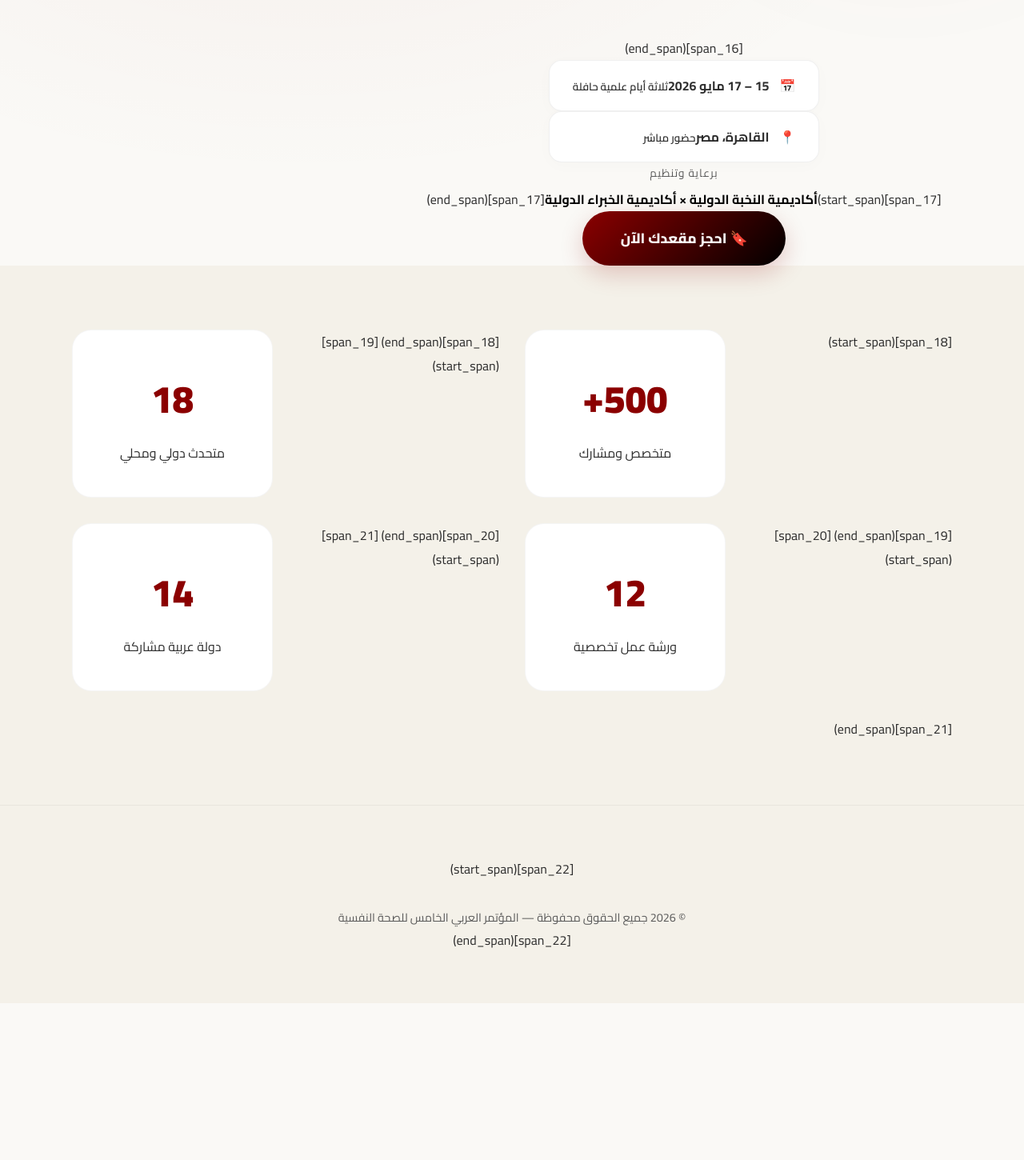
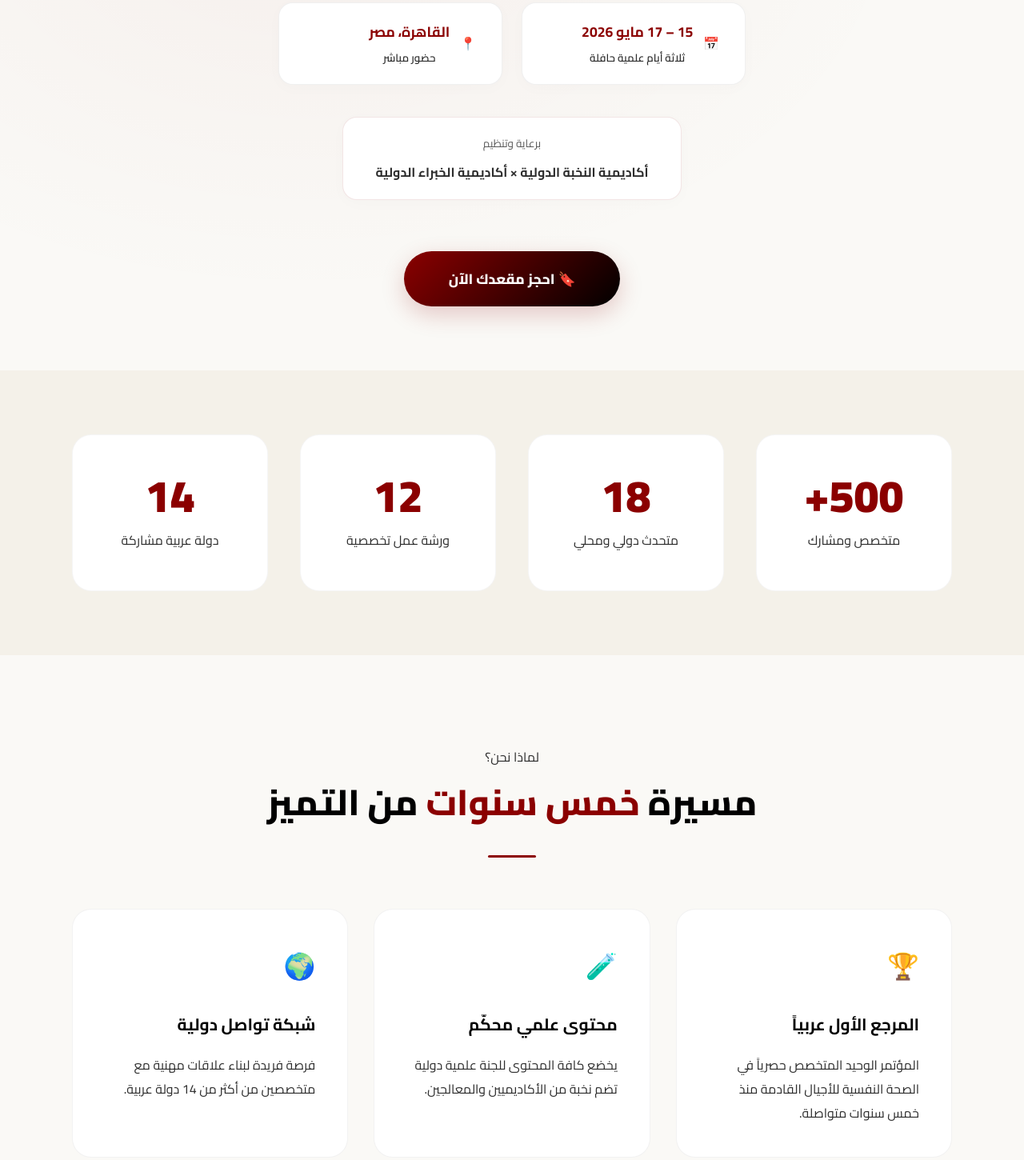
Before and after one commit to IEAtd-Academy2/Convrenc-Ieatd, a plain HTML site: page index.html in a window 1280 px wide. Shown: the part 504-1954 px from the top of the page at 80% size. Before the commit the page ends 1758 px from the top, so only its background shows below. Drawn offline with Linux system fonts and the light colour scheme.

Commit message:
Update index.html

```diff
--- a/index.html
+++ b/index.html
@@ -1,96 +1,102 @@
 <!DOCTYPE html><html lang="ar" dir="rtl"><head><meta charset="UTF-8"><meta name="viewport" content="width=device-width, initial-scale=1.0"><title>المؤتمر العربي الخامس للصحة النفسية للأطفال والمراهقين</title><link href="https://fonts.googleapis.com/css2?family=Cairo:wght@300;400;500;600;700;800;900&family=Amiri:wght@400;700&display=swap" rel="stylesheet"><style>
 :root {
     --navy: #FAF9F6;    /* أبيض كريمي هادئ */
-    --navy2: #F4F1E9;
+    --navy2: #F4F1E9;   /* درجة كريمي أغمق للأقسام */
     --navy3: #EAE5D5;
-    --gold: #8B0000;    /* أحمر داكن */
-    --gold2: #000000;   /* أسود */
-    --gold3: #A52A2A;
-    --cream: #1A1A1A;
+    --gold: #8B0000;    /* أحمر داكن للأزرار */
+    --gold2: #000000;   /* أسود للأزرار */
+    --gold3: #A52A2A;   /* أحمر طوبي */
+    --cream: #1A1A1A;   /* نصوص داكنة للوضوح */
     --text-light: #2D2D2D;
     --text-muted: #5A5A5A;
 }
 * { margin: 0; padding: 0; box-sizing: border-box; }
-html { scroll-behavior: smooth; [span_2](start_span)}
-body { font-family: 'Cairo', sans-serif; background: var(--navy); color: var(--text-light); direction: rtl; overflow-x: hidden; }[span_2](end_span)
+html { scroll-behavior: smooth; }
+body { font-family: 'Cairo', sans-serif; background: var(--navy); color: var(--text-light); direction: rtl; overflow-x: hidden; }
 
-[span_3](start_span)[span_4](start_span)/* Navigation[span_3](end_span)[span_4](end_span) */
-nav { position: fixed; top: 0; left: 0; right: 0; z-index: 1000; padding: 1.2rem 4rem; display: flex; justify-content: space-between; align-items: center; transition: all 0.4s ease; }
-nav.scrolled { background: rgba(250, 249, 246, 0.98); backdrop-filter: blur(20px); padding: 0.8rem 4rem; border-bottom: 1px solid rgba(139, 0, 0, 0.08); }
+/* Navigation */
+nav { position: fixed; top: 0; left: 0; right: 0; z-index: 1000; padding: 1.5rem 4rem; display: flex; justify-content: space-between; align-items: center; transition: all 0.4s ease; }
+nav.scrolled { background: rgba(250, 249, 246, 0.98); backdrop-filter: blur(20px); padding: 1rem 4rem; border-bottom: 1px solid rgba(139, 0, 0, 0.08); }
 .nav-logo { font-size: 1.1rem; font-weight: 700; color: var(--gold); }
 .nav-cta { background: linear-gradient(135deg, var(--gold), var(--gold2)); color: #fff; border: none; padding: 0.7rem 2rem; border-radius: 50px; font-family: 'Cairo', sans-serif; font-size: 0.95rem; font-weight: 700; cursor: pointer; transition: all 0.3s ease; text-decoration: none; }
 
-[span_5](start_span)/* Hero Section - ضبط المسافات المينماليست[span_5](end_span) */
+/* Hero Section - Minimalist Spacing */
 #hero { min-height: 100vh; display: flex; align-items: center; justify-content: center; position: relative; overflow: hidden; padding: 8rem 2rem 5rem; }
 .hero-bg { position: absolute; inset: 0; background: radial-gradient(ellipse at 30% 40%, rgba(139, 0, 0, 0.04) 0%, transparent 60%); }
-.orb { position: absolute; border-radius: 50%; filter: blur(80px); opacity: 0.6; pointer-events: none; }
-.orb1 { width: 600px; height: 600px; background: rgba(139, 0, 0, 0.08); top: -150px; right: -150px; }
-
 .hero-content { position: relative; z-index: 2; text-align: center; max-width: 850px; display: flex; flex-direction: column; align-items: center; }
 
-/* مسافات مدروسة بين العناصر */
-.conference-edition { display: inline-flex; align-items: center; gap: 0.6rem; background: rgba(139, 0, 0, 0.05); border: 1px solid rgba(139, 0, 0, 0.15); padding: 0.5rem 1.8rem; border-radius: 50px; font-size: 0.95rem; color: var(--gold); margin-bottom: 2.5rem; [span_6](start_span)}
+.conference-edition { display: inline-flex; align-items: center; gap: 0.6rem; background: rgba(139, 0, 0, 0.05); border: 1px solid rgba(139, 0, 0, 0.15); padding: 0.5rem 1.8rem; border-radius: 50px; font-size: 0.95rem; color: var(--gold); margin-bottom: 2.5rem; }
+.conference-edition::before { content: ''; width: 8px; height: 8px; background: var(--gold); border-radius: 50%; }
 
-.hero-title { font-size: clamp(2.2rem, 6vw, 4rem); font-weight: 900; line-height: 1.2; margin-bottom: 1.2rem; color: var(--gold2); }[span_6](end_span)
-.hero-title span { background: linear-gradient(135deg, var(--gold), var(--gold3)); -webkit-background-clip: text; -webkit-text-fill-color: transparent; [span_7](start_span)}
+.hero-title { font-size: clamp(2.2rem, 6vw, 4rem); font-weight: 900; line-height: 1.2; margin-bottom: 1.5rem; color: var(--gold2); }
+.hero-title span { background: linear-gradient(135deg, var(--gold), var(--gold3)); -webkit-background-clip: text; -webkit-text-fill-color: transparent; }
+.hero-subtitle { font-family: 'Amiri', serif; font-size: clamp(1.2rem, 2.5vw, 1.8rem); color: var(--text-muted); margin-bottom: 4rem; }
 
-.hero-subtitle { font-family: 'Amiri', serif; font-size: clamp(1.2rem, 2.5vw, 1.8rem); color: var(--text-muted); margin-bottom: 3.5rem; opacity: 0.9; }[span_7](end_span)
-
-.hero-date-location { display: flex; justify-content: center; gap: 1.2rem; margin-bottom: 2rem; flex-wrap: wrap; width: 100%; [span_8](start_span)}
-.hero-badge { display: flex; align-items: center; gap: 0.8rem; background: #fff; border: 1px solid rgba(0, 0, 0, 0.06); padding: 1rem 1.8rem; border-radius: 16px; font-size: 1rem; font-weight: 600; box-shadow: 0 4px 20px rgba(0,0,0,0.02); min-width: 260px; text-align: right; }[span_8](end_span)
+.hero-date-location { display: flex; justify-content: center; gap: 1.5rem; margin-bottom: 2.5rem; flex-wrap: wrap; width: 100%; }
+.hero-badge { display: flex; align-items: center; gap: 0.8rem; background: #fff; border: 1px solid rgba(0, 0, 0, 0.06); padding: 1.2rem 2rem; border-radius: 18px; font-size: 1rem; font-weight: 600; box-shadow: 0 4px 20px rgba(0,0,0,0.02); min-width: 280px; }
 .hero-badge strong { color: var(--gold); display: block; font-size: 1.1rem; }
 
-[span_9](start_span)/* قسم الرعاية[span_9](end_span) */
-.sponsor-badge { background: #fff; border: 1px solid rgba(139, 0, 0, 0.1); padding: 1rem 2rem; border-radius: 16px; margin-bottom: 3.5rem; width: fit-content; box-shadow: 0 4px 20px rgba(0,0,0,0.02); }
-.sponsor-badge small { color: var(--text-muted); display: block; margin-bottom: 0.3rem; font-size: 0.85rem; letter-spacing: 1px; }
-.sponsor-badge strong { color: var(--gold2); font-size: 1rem; }
+.sponsor-box { background: #fff; border: 1px solid rgba(139, 0, 0, 0.1); padding: 1.2rem 2.5rem; border-radius: 18px; margin-bottom: 4rem; box-shadow: 0 4px 20px rgba(0,0,0,0.02); }
+.sponsor-box small { color: var(--text-muted); display: block; margin-bottom: 0.5rem; font-size: 0.85rem; }
 
-.hero-cta-group { display: flex; justify-content: center; gap: 1.5rem; flex-wrap: wrap; [span_10](start_span)[span_11](start_span)[span_12](start_span)}
-.btn-primary { background: linear-gradient(135deg, var(--gold), var(--gold2)); color: #fff; border: none; padding: 1.1rem 3rem; border-radius: 50px; font-family: 'Cairo', sans-serif; font-size: 1.1rem; font-weight: 800; cursor: pointer; transition: all 0.3s ease; text-decoration: none; box-shadow: 0 10px 30px rgba(139, 0, 0, 0.2); }
+.hero-cta-group { display: flex; justify-content: center; gap: 1.5rem; flex-wrap: wrap; }
+.btn-primary { background: linear-gradient(135deg, var(--gold), var(--gold2)); color: #fff; border: none; padding: 1.1rem 3.5rem; border-radius: 50px; font-family: 'Cairo', sans-serif; font-size: 1.1rem; font-weight: 800; cursor: pointer; transition: all 0.3s ease; text-decoration: none; box-shadow: 0 10px 30px rgba(139, 0, 0, 0.2); }
 .btn-primary:hover { transform: translateY(-3px); box-shadow: 0 15px 40px rgba(139, 0, 0, 0.3); }
 
-/* باقي السكاشن[span_10](end_span)[span_11](end_span)[span_12](end_span) */
+/* Sections Commons */
+section { padding: 7rem 2rem; }
+.section-header { text-align: center; margin-bottom: 4rem; }
+.section-title { font-size: clamp(2rem, 3.5vw, 3rem); font-weight: 800; color: var(--gold2); margin-bottom: 1rem; }
+.section-title span { color: var(--gold); }
+.gold-divider { width: 60px; height: 3px; background: var(--gold); margin: 1.5rem auto; border-radius: 2px; }
+
+/* Stats */
 #stats { padding: 5rem 2rem; background: var(--navy2); }
-.stats-grid { max-width: 1100px; margin: 0 auto; display: grid; grid-template-columns: repeat(auto-fit, minmax(200px, 1fr)); gap: 2rem; }
-.stat-card { background: #fff; padding: 2.5rem 1.5rem; border-radius: 24px; text-align: center; border: 1px solid rgba(0,0,0,0.04); }
-.stat-number { font-size: 3rem; font-weight: 900; color: var(--gold); margin-bottom: 0.5rem; }
+.stats-grid { max-width: 1100px; margin: 0 auto; display: grid; grid-template-columns: repeat(auto-fit, minmax(200px, 1fr)); gap: 2.5rem; }
+.stat-card { text-align: center; padding: 3rem 1.5rem; border-radius: 24px; background: #fff; border: 1px solid rgba(0,0,0,0.04); transition: 0.3s; }
+.stat-card:hover { transform: translateY(-5px); border-color: var(--gold); }
+.stat-number { font-size: 3.5rem; font-weight: 900; color: var(--gold); line-height: 1; margin-bottom: 0.8rem; }
 
-footer { background: var(--navy2); padding: 4rem 2rem; text-align: center; border-top: 1px solid rgba(0,0,0,0.05); }
-.footer-copy { font-size: 0.9rem; color: var(--text-muted); margin-top: 2rem; }
+/* Why Us */
+#why-us { background: var(--navy); }
+.why-grid { max-width: 1100px; margin: 0 auto; display: grid; grid-template-columns: repeat(auto-fit, minmax(320px, 1fr)); gap: 2rem; }
+.why-card { padding: 2.5rem; border-radius: 24px; background: #fff; border: 1px solid rgba(0,0,0,0.05); transition: 0.4s; }
+.why-card:hover { border-color: var(--gold); transform: translateY(-5px); }
+.why-card-icon { font-size: 2rem; margin-bottom: 1.5rem; }
+.why-card h3 { color: var(--gold2); margin-bottom: 1rem; font-size: 1.3rem; }
 
-@keyframes fadeInDown { from { opacity: 0; transform: translateY(-20px); } to { opacity: 1; transform: translateY(0); } }
-@keyframes fadeInUp { from { opacity: 0; transform: translateY(20px); } to { opacity: 1; transform: translateY(0); } }
+/* Pricing */
+#pricing { background: var(--navy2); }
+.pricing-grid { max-width: 1100px; margin: 0 auto; display: grid; grid-template-columns: repeat(auto-fit, minmax(300px, 1fr)); gap: 2rem; }
+.price-card { padding: 3rem 2.5rem; border-radius: 28px; background: #fff; border: 1px solid rgba(0,0,0,0.05); text-align: center; position: relative; }
+.price-card.featured { border: 2px solid var(--gold); box-shadow: 0 20px 50px rgba(139, 0, 0, 0.1); }
+.price-amount { font-size: 3rem; font-weight: 900; color: var(--gold); margin: 1.5rem 0; }
+
+footer { background: var(--navy2); padding: 5rem 2rem; text-align: center; border-top: 1px solid rgba(0,0,0,0.05); }
+.footer-logo { font-size: 1.5rem; font-weight: 800; color: var(--gold); margin-bottom: 1rem; }
+.footer-copy { font-size: 0.9rem; color: var(--text-muted); margin-top: 2.5rem; }
 </style></head><body>
 
 <nav id="navbar">
-    [span_13](start_span)<div class="nav-logo">🧠 أكاديمية النخبة الدولية</div>[span_13](end_span)
+    <div class="nav-logo">🧠 أكاديمية النخبة الدولية</div>
     <a href="#register" class="nav-cta">سجّل الآن</a>
 </nav>
 
 <section id="hero">
   <div class="hero-bg"></div>
-  <div class="orb orb1"></div>
   <div class="hero-content">
-    [span_14](start_span)<div class="conference-edition">المؤتمر العربي الخامس — 5th Arab Conference</div>[span_14](end_span)
-
-    [span_15](start_span)<h1 class="hero-title">الصحة النفسية<br><span>للأطفال والمراهقين</span></h1>[span_15](end_span)
-
-    [span_16](start_span)<p class="hero-subtitle">تمكين الوعي وصناعة المستقبل في عالم متغير</p>[span_16](end_span)
+    <div class="conference-edition">المؤتمر العربي الخامس — 5th Arab Conference</div>
+    <h1 class="hero-title">الصحة النفسية<br><span>للأطفال والمراهقين</span></h1>
+    <p class="hero-subtitle">تمكين الوعي وصناعة المستقبل في عالم متغير</p>
 
     <div class="hero-date-location">
-      <div class="hero-badge">
-          <span>📅</span>
-          <div><strong>15 – 17 مايو 2026</strong><small>ثلاثة أيام علمية حافلة</small></div>
-      </div>
-      <div class="hero-badge">
-          <span>📍</span>
-          <div><strong>القاهرة، مصر</strong><small>حضور مباشر</small></div>
-      </div>
+      <div class="hero-badge">📅 <div><strong>15 – 17 مايو 2026</strong><small>ثلاثة أيام علمية حافلة</small></div></div>
+      <div class="hero-badge">📍 <div><strong>القاهرة، مصر</strong><small>حضور مباشر</small></div></div>
     </div>
 
-    <div class="sponsor-badge">
+    <div class="sponsor-box">
         <small>برعاية وتنظيم</small>
-        [span_17](start_span)<strong>أكاديمية النخبة الدولية × أكاديمية الخبراء الدولية</strong>[span_17](end_span)
+        <strong>أكاديمية النخبة الدولية × أكاديمية الخبراء الدولية</strong>
     </div>
 
     <div class="hero-cta-group">
@@ -101,20 +107,51 @@ footer { background: var(--navy2); padding: 4rem 2rem; text-align: center; borde
 
 <section id="stats">
   <div class="stats-grid">
-    [span_18](start_span)<div class="stat-card"><div class="stat-number">500+</div><div class="stat-label">متخصص ومشارك</div></div>[span_18](end_span)
-    [span_19](start_span)<div class="stat-card"><div class="stat-number">18</div><div class="stat-label">متحدث دولي ومحلي</div></div>[span_19](end_span)
-    [span_20](start_span)<div class="stat-card"><div class="stat-number">12</div><div class="stat-label">ورشة عمل تخصصية</div></div>[span_20](end_span)
-    [span_21](start_span)<div class="stat-card"><div class="stat-number">14</div><div class="stat-label">دولة عربية مشاركة</div></div>[span_21](end_span)
+    <div class="stat-card"><div class="stat-number">500+</div><div class="stat-label">متخصص ومشارك</div></div>
+    <div class="stat-card"><div class="stat-number">18</div><div class="stat-label">متحدث دولي ومحلي</div></div>
+    <div class="stat-card"><div class="stat-number">12</div><div class="stat-label">ورشة عمل تخصصية</div></div>
+    <div class="stat-card"><div class="stat-number">14</div><div class="stat-label">دولة عربية مشاركة</div></div>
+  </div>
+</section>
+
+<section id="why-us">
+  <div class="section-header">
+    <div class="section-tag">لماذا نحن؟</div>
+    <h2 class="section-title">مسيرة <span>خمس سنوات</span> من التميز</h2>
+    <div class="gold-divider"></div>
+  </div>
+  <div class="why-grid">
+    <div class="why-card"><div class="why-card-icon">🏆</div><h3>المرجع الأول عربياً</h3><p>المؤتمر الوحيد المتخصص حصرياً في الصحة النفسية للأجيال القادمة منذ خمس سنوات متواصلة.</p></div>
+    <div class="why-card"><div class="why-card-icon">🧪</div><h3>محتوى علمي محكّم</h3><p>يخضع كافة المحتوى للجنة علمية دولية تضم نخبة من الأكاديميين والمعالجين.</p></div>
+    <div class="why-card"><div class="why-card-icon">🌍</div><h3>شبكة تواصل دولية</h3><p>فرصة فريدة لبناء علاقات مهنية مع متخصصين من أكثر من 14 دولة عربية.</p></div>
+  </div>
+</section>
+
+<section id="pricing">
+  <div class="section-header">
+    <h2 class="section-title">رسوم <span>الاشتراك</span></h2>
+    <div class="gold-divider"></div>
+  </div>
+  <div class="pricing-grid">
+    <div class="price-card featured">
+      <div class="price-card-title">الحضور المباشر (للمصريين)</div>
+      <div class="price-amount">2,350 <small>ج.م</small></div>
+      <button class="btn-primary" style="width:100%">سجّل الآن</button>
+    </div>
+    <div class="price-card">
+      <div class="price-card-title">الحضور أونلاين (للمصريين)</div>
+      <div class="price-amount">1,300 <small>ج.م</small></div>
+      <button class="btn-primary" style="width:100%; opacity:0.8">سجّل الآن</button>
+    </div>
   </div>
 </section>
 
 <footer>
-  [span_22](start_span)<div class="footer-copy">© 2026 جميع الحقوق محفوظة — المؤتمر العربي الخامس للصحة النفسية</div>[span_22](end_span)
+  <div class="footer-logo">أكاديمية النخبة الدولية & أكاديمية الخبراء الدولية</div>
+  <div class="footer-tagline">تمكين الوعي وصناعة المستقبل في عالم متغير</div>
+  <div class="footer-copy">© 2026 جميع الحقوق محفوظة — المؤتمر العربي الخامس للصحة النفسية</div>
 </footer>
 
 <script>
-window.addEventListener('scroll', () => {
-    document.getElementById('navbar').classList.toggle('scrolled', window.scrollY > 50);
-});
-</script>
-</body></html>
+window.addEventListener('scroll', () => { document.getElementById('navbar').classList.toggle('scrolled', window.scrollY > 50); });
+</script></body></html>
```
